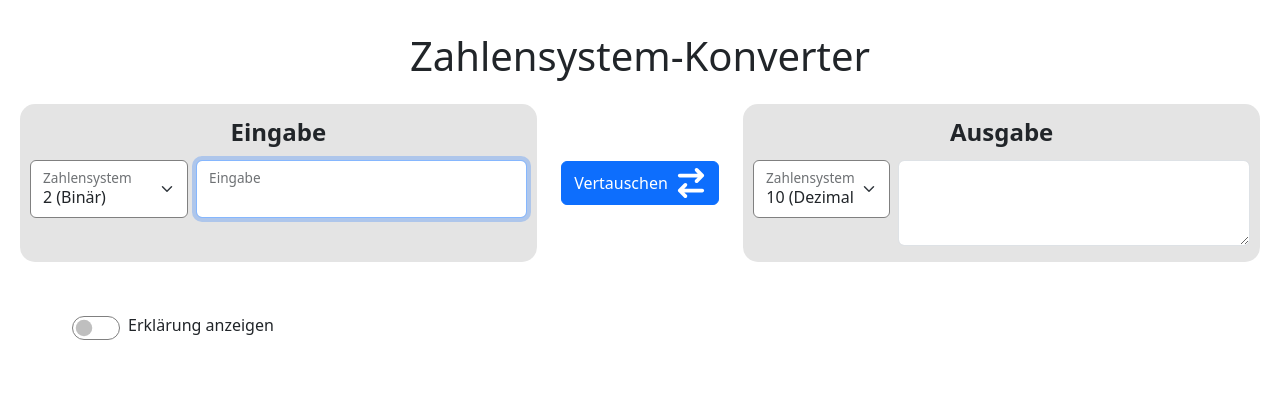
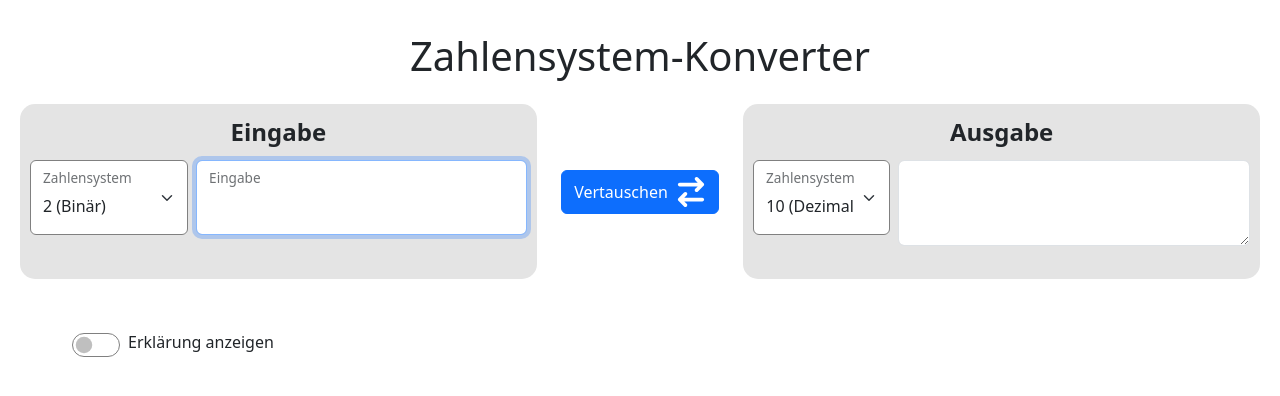
Before and after one commit to tools-info-bw-de/zahlensysteme, a Vue app: page / in a window 1280 px wide. Shown: the top 396 px of the page. Built offline with nearby package versions, Linux system fonts and the light colour scheme.

Commit message:
fixed bug in explanation

```diff
--- a/src/App.vue
+++ b/src/App.vue
@@ -256,12 +256,11 @@ function explainFromDec() {
   let result = ""
 
   let decimal = parseInt(state.input, state.inputBase)
-  let max1 = state.input.length
   let max2 = Math.floor(decimal / state.outputBase).toString().length
 
   while (decimal !== 0) {
     let rest = decimal % state.outputBase
-    let newLine = " ".repeat(max1 - decimal.toString().length)
+    let newLine = " ".repeat(parseInt(state.input, state.inputBase).toString().length - decimal.toString().length)
     newLine += decimal.toString()
     newLine += ` : ${state.outputBase} = `
     newLine += " ".repeat(max2 - (Math.floor(decimal / state.outputBase).toString().length))
@@ -396,8 +395,8 @@ state.explainText = computed(() => {
     <div class="ioBox col-md-12 col-lg-5 d-flex flex-column">
       <div class="labelInputOutput">Eingabe</div>
       <div class="d-flex flex-row">
-        <div class="form-floating">
-          <select class="form-select" id="inputList" v-model="state.inputBase">
+        <div class="form-floating select-width">
+          <select class="form-select select-lg" id="inputList" v-model="state.inputBase">
             <option v-for="b in baseList" :value="b.base">{{ b.name }}</option>
           </select>
           <label for="inputList">Zahlensystem</label>
@@ -405,7 +404,7 @@ state.explainText = computed(() => {
 
         <div class="ms-2 flex-fill d-flex flex-column">
           <div class="form-floating">
-            <input type="text" class="form-control" :class="{ redBorder: state.inputInvalid }" id="input"
+            <input type="text" class="form-control input-lg" :class="{ redBorder: state.inputInvalid }" id="input"
               placeholder="Eingabe" autofocus v-model="state.input">
             <label for="input">Eingabe</label>
           </div>
@@ -427,7 +426,7 @@ state.explainText = computed(() => {
       <div class="labelInputOutput">Ausgabe</div>
       <div class="d-flex flex-row">
         <div class="form-floating">
-          <select class="form-select" id="outputList" v-model="state.outputBase">
+          <select class="form-select select-lg" id="outputList" v-model="state.outputBase">
             <option v-for="b in baseList" :value="b.base">{{ b.name }}</option>
           </select>
           <label for="outputList">Zahlensystem</label>
@@ -455,6 +454,15 @@ state.explainText = computed(() => {
 </template>
 
 <style scoped>
+.select-lg {
+  /* font-size: 1.5rem; */
+  height: 75px;
+}
+
+.input-lg {
+  height: 75px;
+}
+
 .explainTextarea {
   font-family: monospace;
   white-space: pre;
```
